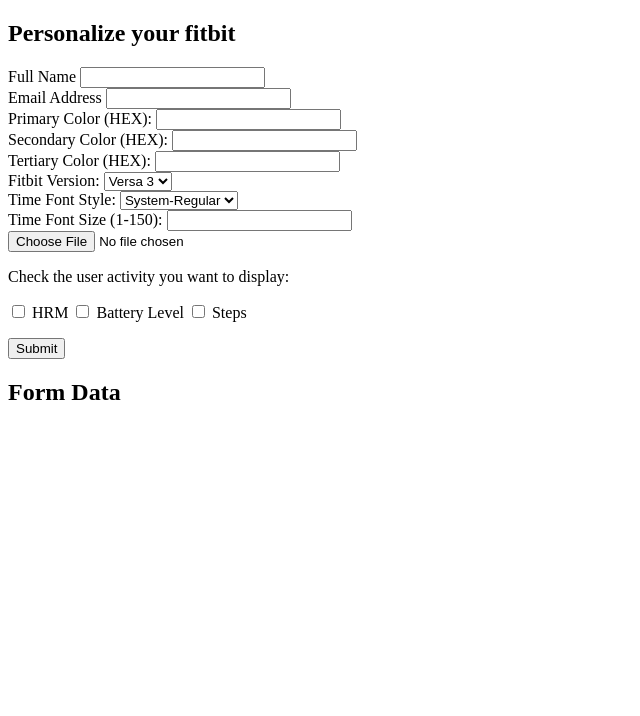
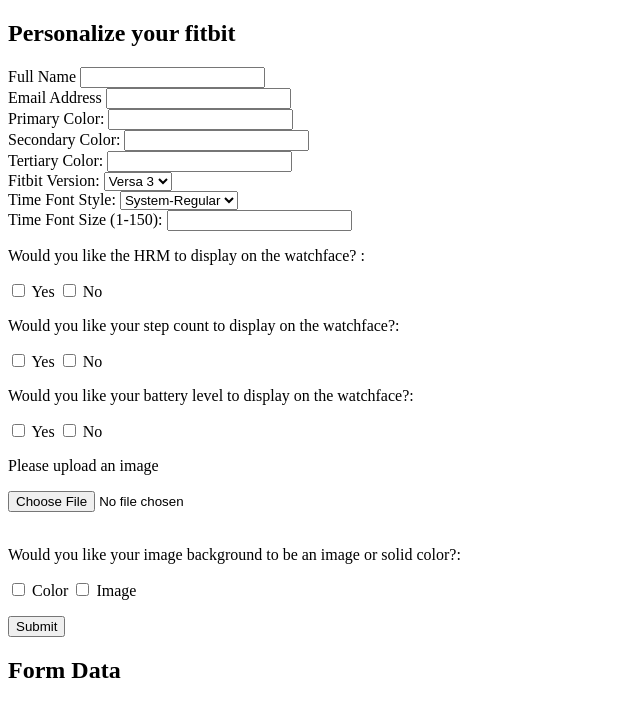
Before and after one commit to matthewdressa/Fitbit_pipeline, a plain HTML site: page index.html in a window 1280 px wide. Shown: the whole page, without its empty margins (0-640 px from the left). Drawn offline with Linux system fonts and the light colour scheme.

Commit message:
presentation_changes

```diff
--- a/assets/js/data_grab.js
+++ b/assets/js/data_grab.js
@@ -1,9 +1,5 @@
 // JS adapted from here: https://www.learnwithjason.dev/blog/get-form-values-as-json
 
-// let clock_pref = 'empty';
-// var cp = 'empty';
-// console.log(cp);
-// console.log(clock_pref);
 
 function handleFormSubmit(event) {
   // Function definition: Handles the submitted form by saving all entries into
@@ -24,7 +20,7 @@
   var color_pref = formJSON['color'];
   var file_name_ex = formJSON['filename'];
 
-  formJSON.user_activities = data.getAll("user_activity");
+  formJSON.file_name = formJSON['filename']['name'];
 
   var file_name = formJSON['filename']['name'];
 
--- a/index.html
+++ b/index.html
@@ -28,18 +28,18 @@
         </div>
 
         <div class="input-group">
-          <label for="pri_color_code">Primary Color (HEX):</label>
-          <input id="pri_color_code" name="pri_color_code" type="text"/>
+          <label for="primary_color_pref">Primary Color:</label>
+          <input id="primary_color_pref" name="primary_color_pref" type="text"/>
         </div>
 
         <div class="input-group">
-          <label for="sec_color_code">Secondary Color (HEX):</label>
-          <input id="sec_color_code" name="sec_color_code" type="text"/>
+          <label for="secondary_color_pref">Secondary Color:</label>
+          <input id="secondary_color_pref" name="secondary_color_pref" type="text"/>
         </div>
 
         <div class="input-group">
-          <label for="tertiary_color_code">Tertiary Color (HEX):</label>
-          <input id="tertiary_color_code" name="tertiary_color_code" type="text"/>
+          <label for="tertiary_color_pref">Tertiary Color:</label>
+          <input id="tertiary_color_pref" name="tertiary_color_pref" type="text"/>
         </div>
 
 
@@ -55,7 +55,7 @@
 
         <div class="input-group">
           <label for="f_style">Time Font Style:</label>
-          <select id="f_style" name="time_font_style">
+          <select id="f_style" name="time_font_fam">
               <option value="System-Regular">System-Regular</option>
               <option value="System-Light">System-Light</option>
               <option value="System-Bold">System-Bold</option>
@@ -68,11 +68,7 @@
           <input id="time_f_size" name="time_font_size" type="text"/>
         </div>
 
-        <div class="input-group">
-          <label for="filename">
-            <input type="file" id="filename" name="filename">
-          </label>
-        </div>
+
 
 
 
@@ -85,7 +81,7 @@
           <label class="inline" for="clock-digital">No</label>
         </div> -->
 
-        <p>
+        <!-- <p>
           Check the user activity you want to display:
         </p>
         <p>
@@ -97,7 +93,68 @@
 
                <input type="checkbox" name="user_activity" id="css" value="steps" />
                <label for="css">Steps</label>
+          </p> -->
+
+          <p>
+            Would you like the HRM to display on the watchface? :
           </p>
+          <p>
+            <input type="checkbox" name="_hrm_" id="javascript" value="yes" />
+            <label for="javascript">Yes</label>
+
+            <input type="checkbox" name="_hrm_" id="html" value="no" />
+            <label for="html">No</label>
+
+
+          </p>
+
+          <p>
+            Would you like your step count to display on the watchface?:
+          </p>
+          <p>
+            <input type="checkbox" name="_steps_" id="javascript" value="yes" />
+            <label for="javascript">Yes</label>
+
+            <input type="checkbox" name="_steps_" id="html" value="no" />
+            <label for="html">No</label>
+
+
+          </p>
+
+          <p>
+            Would you like your battery level to display on the watchface?:
+          </p>
+          <p>
+            <input type="checkbox" name="_battery_" id="javascript" value="yes" />
+            <label for="javascript">Yes</label>
+
+            <input type="checkbox" name="_battery_" id="html" value="no" />
+            <label for="html">No</label>
+
+
+          </p>
+          <p>Please upload an image</p>
+
+          <div class="input-group">
+            <label for="filename">
+              <input type="file" id="filename" name="filename">
+            </label>
+          </div>
+          <br>
+          <p>
+            Would you like your image background to be an image or solid color?:
+          </p>
+          <p>
+            <input type="checkbox" name="img_or_color" id="javascript" value="color" />
+            <label for="javascript">Color</label>
+
+            <input type="checkbox" name="img_or_color" id="html" value="img" />
+            <label for="html">Image</label>
+
+
+          </p>
+
+
 
         <button type="submit">Submit</button>
     </form>
```
